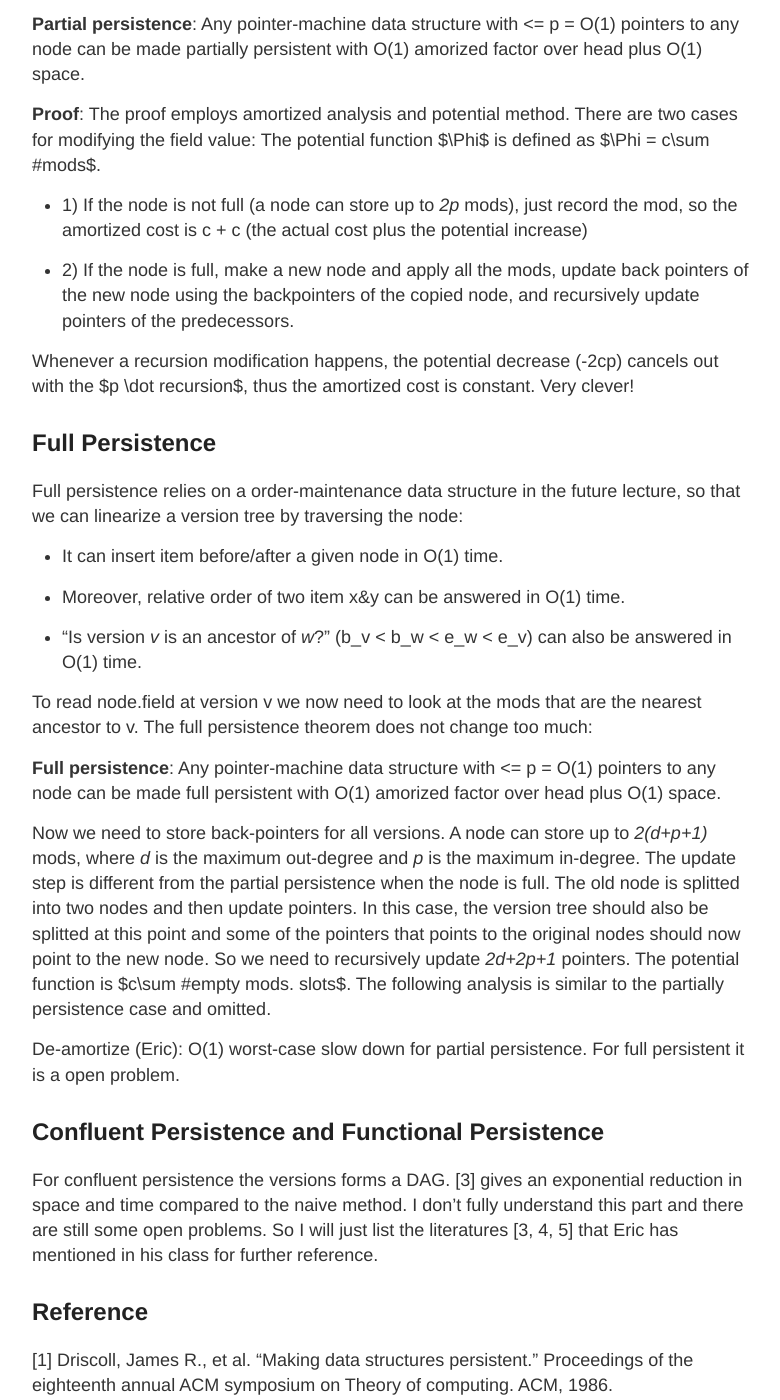
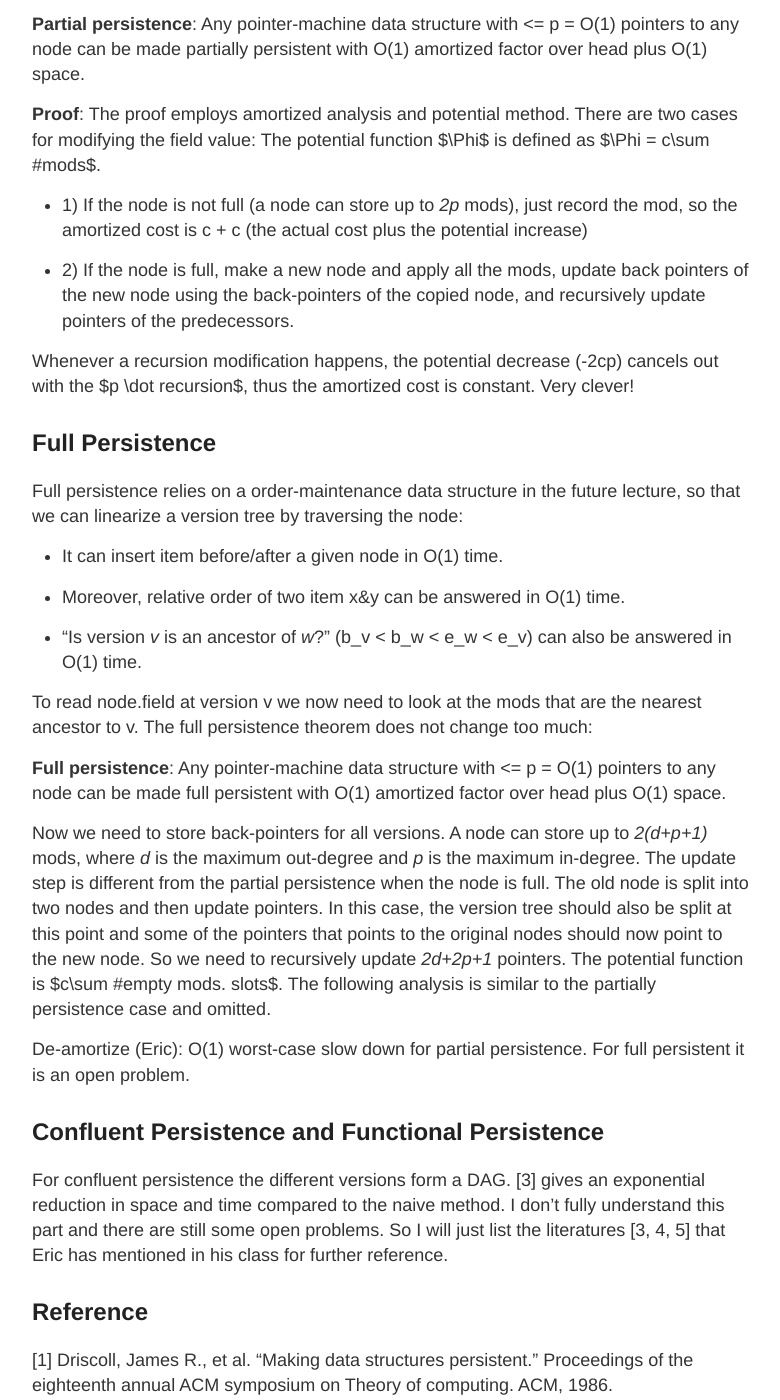
Before and after one commit to hlzz/hlzz.github.io, a Jekyll site: the page built from _posts/2016-4-15-persistent_data_structure.md, in a window 1280 px wide and 1400 px high, scrolled down 1329 px. Shown: the whole window, without its empty margins (248-1028 px from the left). Built offline with Jekyll 4.4.1, drawn with Linux system fonts in a browser that asks for light colours; comment, search, counter and statistics services are not loaded; some of the changed text lies outside the part shown.

Commit message:
typos in three posts

```diff
--- a/_posts/2016-4-15-persistent_data_structure.md
+++ b/_posts/2016-4-15-persistent_data_structure.md
@@ -9,7 +9,7 @@ knowing some general theoretic results and bringing up an algorithmic thinking w
 I would watch some of the lecture videos before going to bed and then write down some notes next morning. Let's get started!
 
 The first lecture concerns with persistent data structures. The topic is broad and I cannot grasp all the essence solely by watching the lectures.
-Therefore some reference reading is necessary to catch up with the course. The following content is based on the lecture and some reference materials.
+Therefore, some reference reading is necessary to catch up with the course. The following content is based on the lecture and some reference materials.
 
 ## Four Types of Persistency [2]
 
@@ -32,7 +32,7 @@ When we run out of space in a node, we create a new copy of the node and update
 We must also store pointers to the new copy in all predecessors of the copied node in the newest version. The *mod* is of the form (version, field, value)
 Therefore, the cost is recursive because of this field update for all predecessors. Here I will follow the partial persistence version in Eric's class.
 
-**Partial persistence**: Any pointer-machine data structure with <= p = O(1) pointers to any node can be made partially persistent with O(1) amorized factor over head
+**Partial persistence**: Any pointer-machine data structure with <= p = O(1) pointers to any node can be made partially persistent with O(1) amortized factor over head
 plus O(1) space.
 
 **Proof**: The proof employs amortized analysis and potential method. There are two cases for modifying the field value:
@@ -40,7 +40,7 @@ The potential function $\Phi$ is defined as $\Phi = c\sum #mods$.
 
 * 1) If the node is not full (a node can store up to *2p* mods), just record the mod, so the amortized cost is c + c (the actual cost plus the potential increase)
 
-* 2) If the node is full, make a new node and apply all the mods, update back pointers of the new node using the backpointers of the copied node, and recursively
+* 2) If the node is full, make a new node and apply all the mods, update back pointers of the new node using the back-pointers of the copied node, and recursively
 update pointers of the predecessors.
 
 Whenever a recursion modification happens, the potential decrease (-2cp) cancels out with the $p \dot recursion$, thus the amortized cost is constant. Very clever!
@@ -56,19 +56,19 @@ Full persistence relies on a order-maintenance data structure in the future lect
 
 To read node.field at version v we now need to look at the mods that are the nearest ancestor to v. The full persistence theorem does not change too much:
 
-**Full persistence**: Any pointer-machine data structure with <= p = O(1) pointers to any node can be made full persistent with O(1) amorized factor over head
+**Full persistence**: Any pointer-machine data structure with <= p = O(1) pointers to any node can be made full persistent with O(1) amortized factor over head
 plus O(1) space.
 
 Now we need to store back-pointers for all versions. A node can store up to *2(d+p+1)* mods, where *d* is the maximum out-degree and *p* is the maximum in-degree.
-The update step is different from the partial persistence when the node is full. The old node is splitted into two nodes and then update pointers.
-In this case, the version tree should also be splitted at this point and some of the pointers that points to the original nodes should now point to the new node.
+The update step is different from the partial persistence when the node is full. The old node is split into two nodes and then update pointers.
+In this case, the version tree should also be split at this point and some of the pointers that points to the original nodes should now point to the new node.
 So we need to recursively update *2d+2p+1* pointers. The potential function is $c\sum #empty mods. slots$.
 The following analysis is similar to the partially persistence case and omitted.
 
-De-amortize (Eric): O(1) worst-case slow down for partial persistence. For full persistent it is a open problem.
+De-amortize (Eric): O(1) worst-case slow down for partial persistence. For full persistent it is an open problem.
 
 ## Confluent Persistence and Functional Persistence
-For confluent persistence the versions forms a DAG. [3] gives an exponential reduction in space and time compared to the naive method.
+For confluent persistence the different versions form a DAG. [3] gives an exponential reduction in space and time compared to the naive method.
 I don't fully understand this part and there are still some open problems.
 So I will just list the literatures [3, 4, 5] that Eric has mentioned in his class for further reference.
 
```
Also changed, not shown: other parts of _posts/2016-4-15-persistent_data_structure.md (+1 -1 lines), _posts/2016-4-12-dotfiles.md (+3 -3 lines), _posts/2016-4-17-play_with_tensorflow.md (+6 -6 lines).
